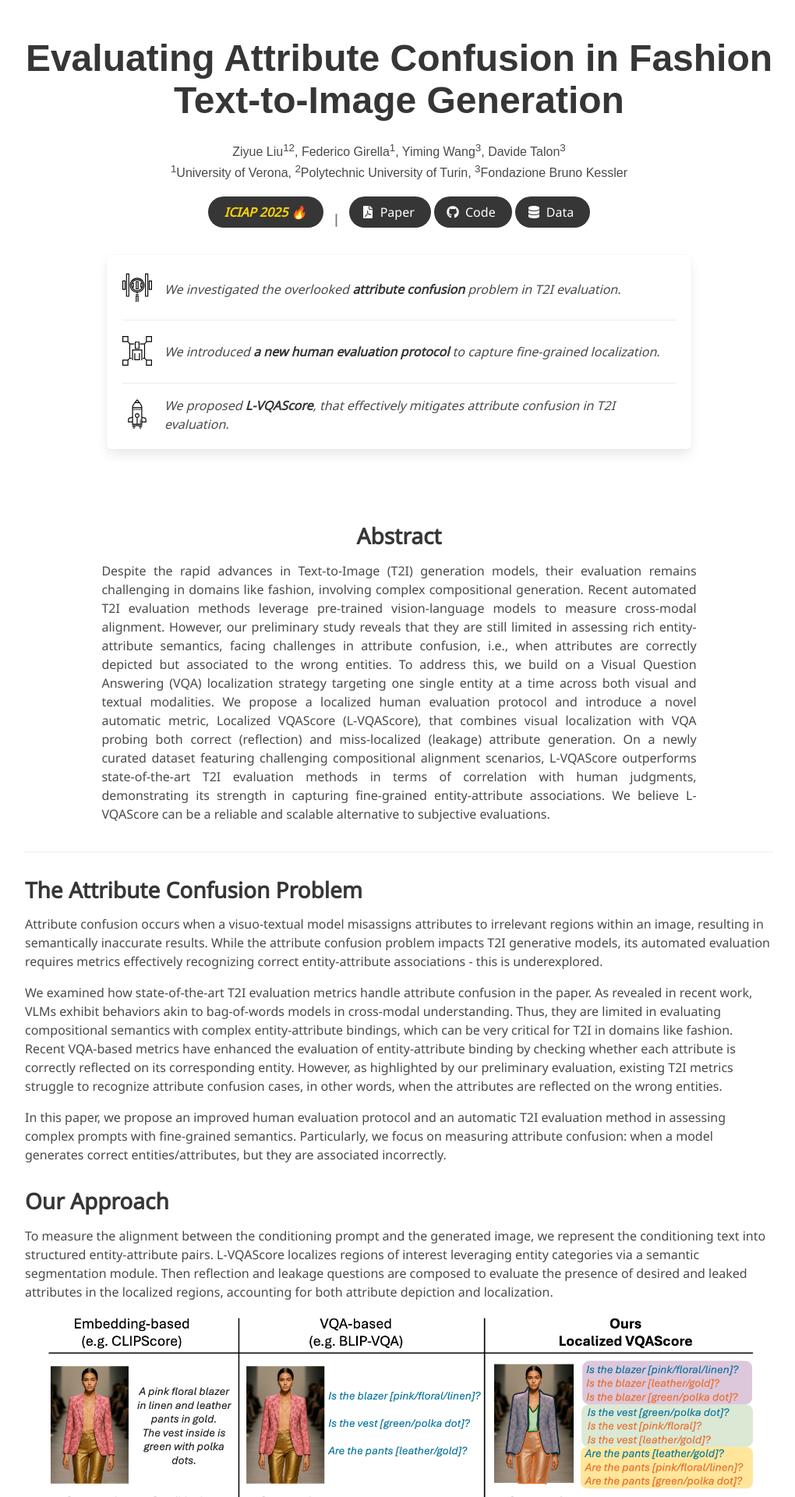
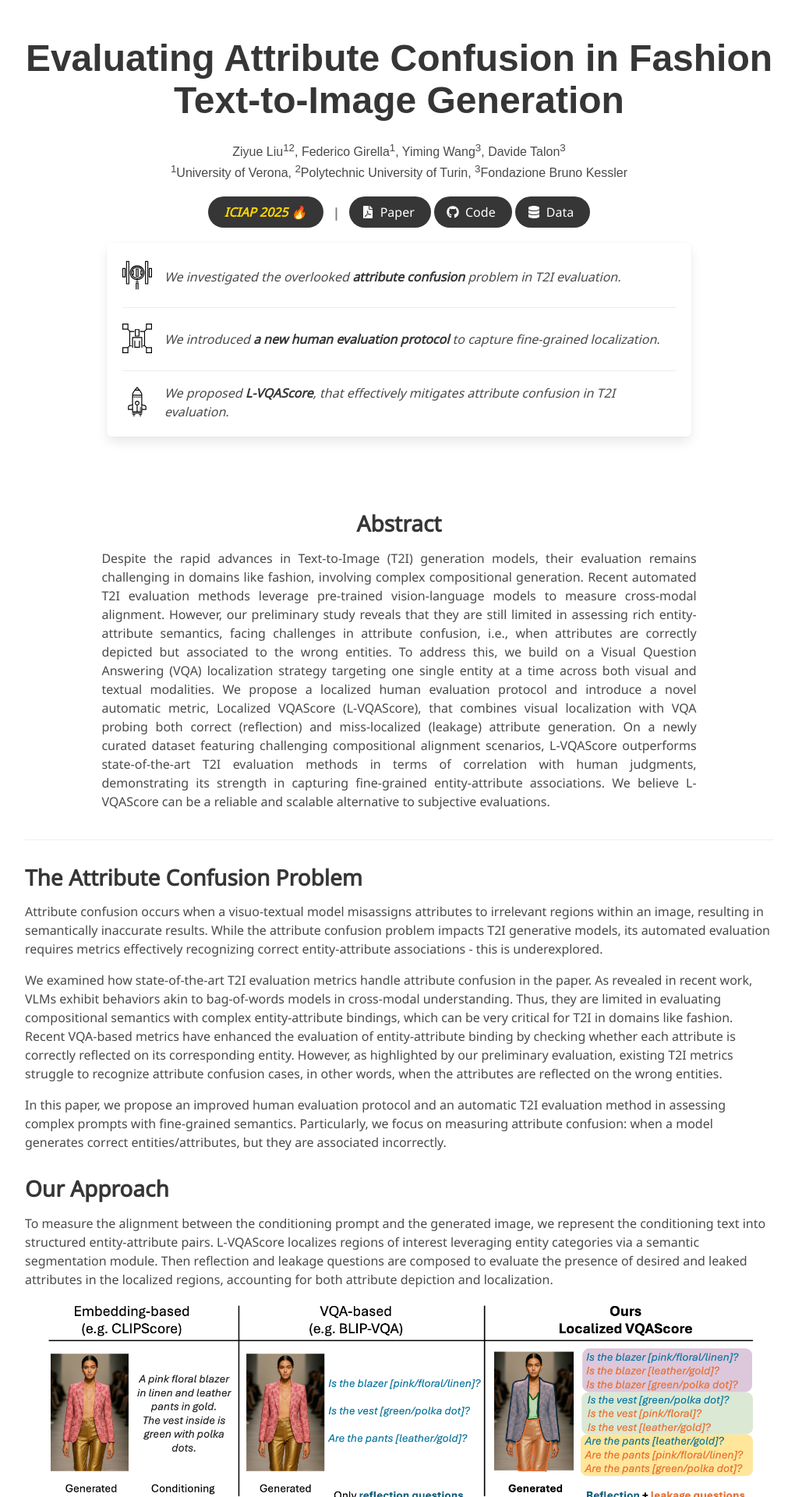
Before and after one commit to intelligolabs/L-VQAScore, a Jekyll site: the page built from index.md, in a window 1280 px wide. Shown: the top 1920 px of the page at 78% size, without its empty margins (128-1148 px from the left). Built offline with Jekyll 4.4.1, drawn with Linux system fonts in a browser that asks for light colours; some web fonts are replaced.

Commit message:
Update project_page.html

```diff
--- a/_layouts/project_page.html
+++ b/_layouts/project_page.html
@@ -76,7 +76,7 @@
               </span>
 
               <span class="has-text-grey mx-2"
-      style="font-weight: bold; height: 4.25rem; display: inline-flex; align-items: center;">|</span>
+      style="font-weight: bold; height: 3.25rem; display: inline-flex; align-items: center;">|</span>
 
               <!-- PDF Link. -->
               {% if page.paper %}
```
